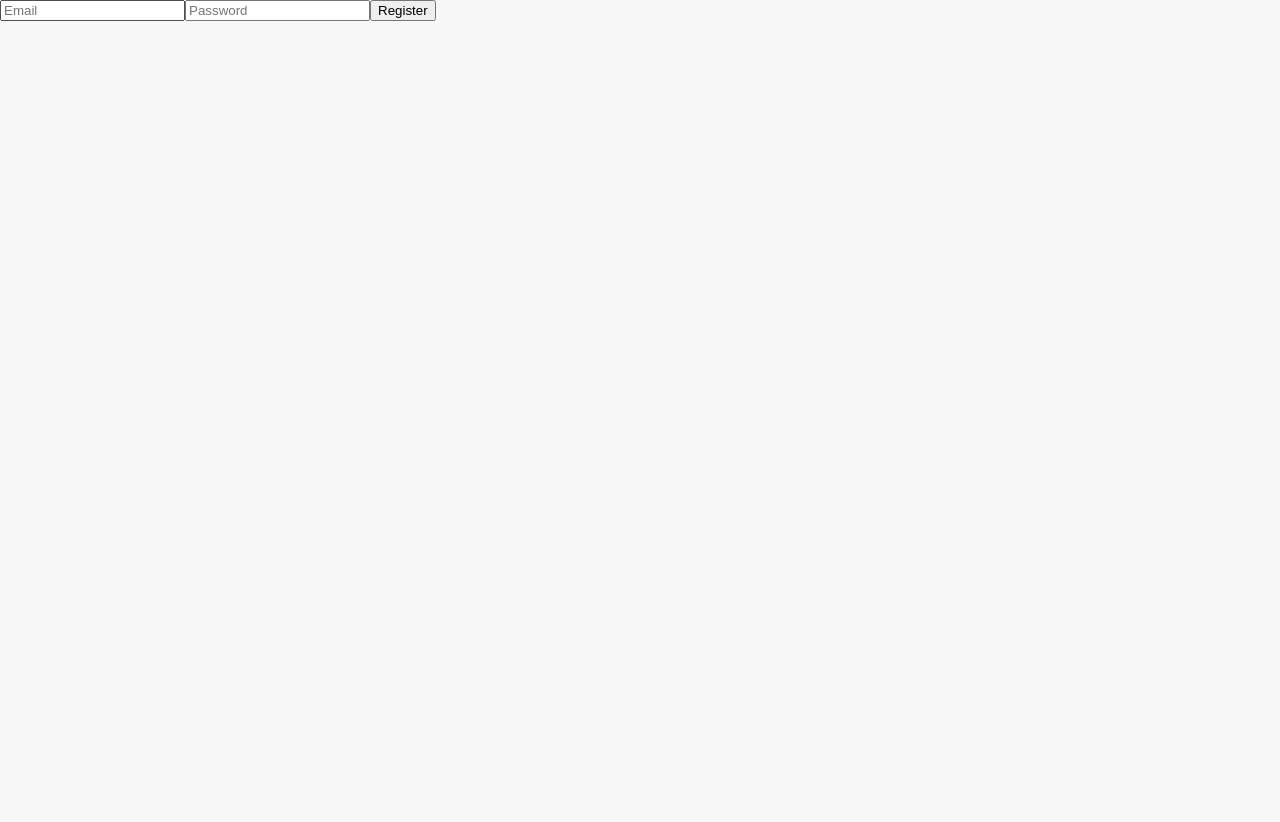
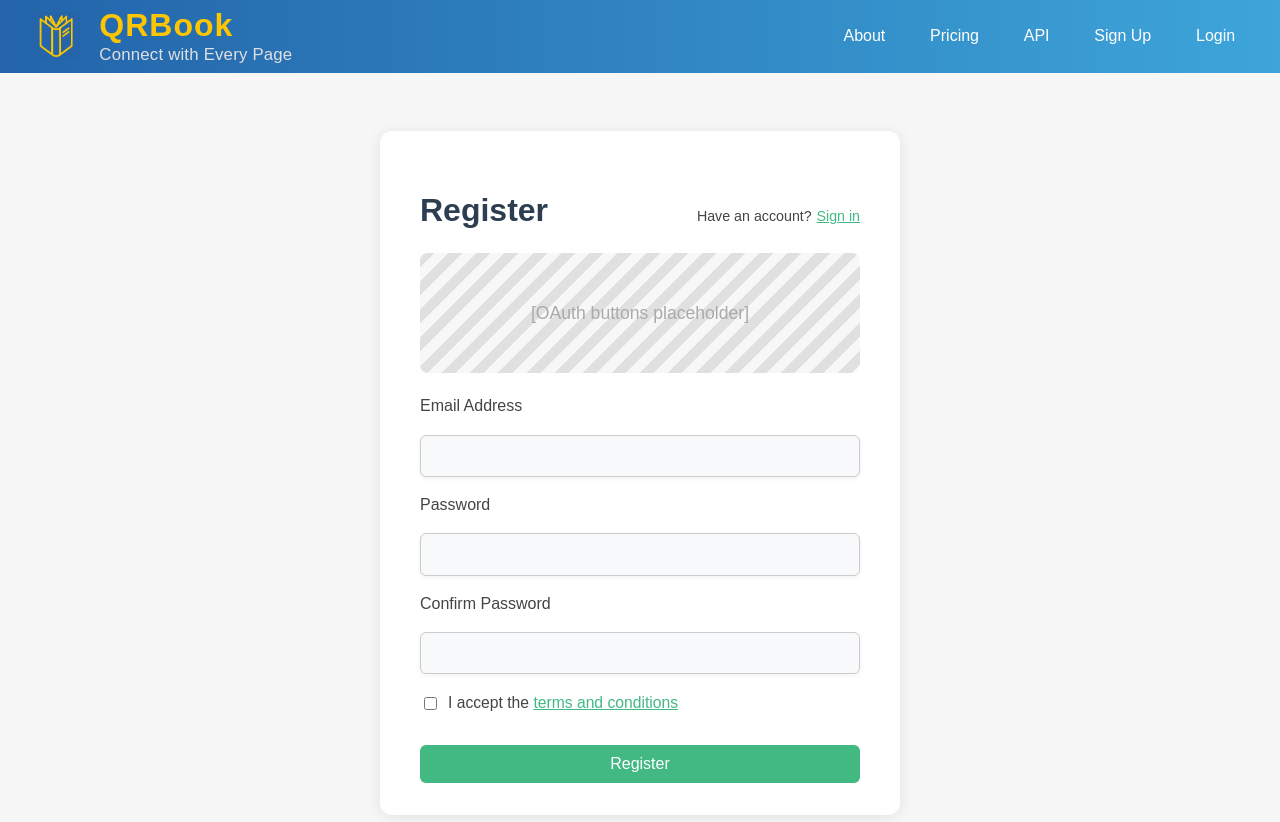
Before and after one commit to KylerCWK/check-in-prototype, a JavaScript app in the folder project/client/: page /register in a window 1280 px wide. Shown: the top 822 px of the page. Before the commit the page ends 800 px from the top, so only its background shows below. Built offline with nearby package versions, Linux system fonts and the light colour scheme.

Commit message:
Refactor RegisterPage component: enhance registration form with additional fields and styling

```diff
--- a/project/client/src/components/RegisterPage.vue
+++ b/project/client/src/components/RegisterPage.vue
@@ -1,35 +1,146 @@
 <template>
-  <form @submit.prevent="register">
-    <input type="email" v-model="email" placeholder="Email" required />
-    <input type="password" v-model="password" placeholder="Password" required />
-    <button type="submit">Register</button>
-    <p>{{ message }}</p>
-  </form>
+  <div>
+    <NavBar />
+    <div class="signup-section">
+      <div class="signup-container">
+        <div class="signup-header-row">
+          <h1 class="signup-title">Register</h1>
+          <span class="have-account">
+            Have an account? <router-link to="/login" class="signin-link">Sign in</router-link>
+          </span>
+        </div>
+        <div class="oauth-placeholder">[OAuth buttons placeholder]</div>
+        <form class="signup-form" @submit.prevent="handleRegister">
+          <label for="email" class="signup-label">Email Address</label>
+          <input id="email" type="email" class="input-field" v-model="email" required />
+
+          <label for="password" class="signup-label">Password</label>
+          <input id="password" type="password" class="input-field" v-model="password" required />
+
+          <label for="confirmPassword" class="signup-label">Confirm Password</label>
+          <input id="confirmPassword" type="password" class="input-field" v-model="confirmPassword" required />
+
+          <div class="terms-row">
+            <input id="terms" type="checkbox" v-model="acceptedTerms" required />
+            <label for="terms">I accept the <a href="#" target="_blank">terms and conditions</a></label>
+          </div>
+
+          <button class="btn_primary signup-btn" type="submit">Register</button>
+        </form>
+      </div>
+    </div>
+  </div>
 </template>
 
 <script>
-import axios from 'axios';
-
+import NavBar from './NavBar.vue';
 export default {
-  data() {
-    return {
-      email: '',
-      password: '',
-      message: ''
-    };
-  },
-  methods: {
-    async register() {
-      try {
-        const response = await axios.post('http://localhost:3000/register', {
-          email: this.email,
-          password: this.password
-        });
-        this.message = response.data.message;
-      } catch (err) {
-        this.message = err.response?.data?.message || 'Registration failed';
-      }
-    }
-  }
+  name: 'SignUpPage',
+  components: { NavBar },
 };
 </script>
+
+<style scoped>
+.signup-section {
+  min-height: 100vh;
+  display: flex;
+  align-items: center;
+  justify-content: center;
+  background: #f7f7f7;
+}
+.signup-container {
+  background: #fff;
+  border-radius: 12px;
+  box-shadow: 0 2px 16px rgba(0,0,0,0.09);
+  padding: 2.5rem 2.5rem 2rem 2.5rem;
+  display: flex;
+  flex-direction: column;
+  align-items: center;
+  min-width: 520px;
+  max-width: 620px;
+  margin: 2rem;
+}
+.signup-header-row {
+  width: 100%;
+  display: flex;
+  align-items: baseline;
+  justify-content: space-between;
+  margin-bottom: 1.5rem;
+}
+.signup-title {
+  margin-bottom: 0;
+  color: #2c3e50;
+  font-size: 2rem;
+  font-weight: 600;
+}
+.have-account {
+  display: flex;
+  align-items: center;
+  font-size: 0.89rem;
+  color: #444;
+  margin-left: 1.2rem;
+  white-space: nowrap;
+}
+.signin-link {
+  color: #42b983;
+  text-decoration: underline;
+  margin-left: 0.3rem;
+  transition: color 0.2s;
+}
+.signin-link:hover {
+  color: #369e6f;
+}
+.oauth-placeholder {
+  width: 100%;
+  height: 120px;
+  background: repeating-linear-gradient(135deg, #e0e0e0, #e0e0e0 10px, #f7f7f7 10px, #f7f7f7 20px);
+  border-radius: 8px;
+  margin-bottom: 1.5rem;
+  display: flex;
+  align-items: center;
+  justify-content: center;
+  color: #aaa;
+  font-size: 1.1rem;
+}
+.signup-form {
+  width: 100%;
+  display: flex;
+  flex-direction: column;
+  gap: 1rem;
+}
+.signup-label {
+  font-size: 1rem;
+  color: #444;
+  margin-bottom: 0.2rem;
+}
+.input-field {
+  padding: 0.7rem 1rem;
+  border: 1px solid #ccc;
+  border-radius: 6px;
+  font-size: 1rem;
+  background: #f8f9fa;
+  margin-bottom: 0.2rem;
+}
+.input-field:focus {
+  border-color: #42b983;
+  outline: none;
+}
+.terms-row {
+  display: flex;
+  align-items: center;
+  gap: 0.5rem;
+  margin-bottom: 0.5rem;
+  font-size: 0.98rem;
+}
+.terms-row label {
+  color: #444;
+}
+.terms-row a {
+  color: #42b983;
+  text-decoration: underline;
+}
+.signup-btn {
+  margin-top: 0.5rem;
+  width: 100%;
+}
+</style>
```
